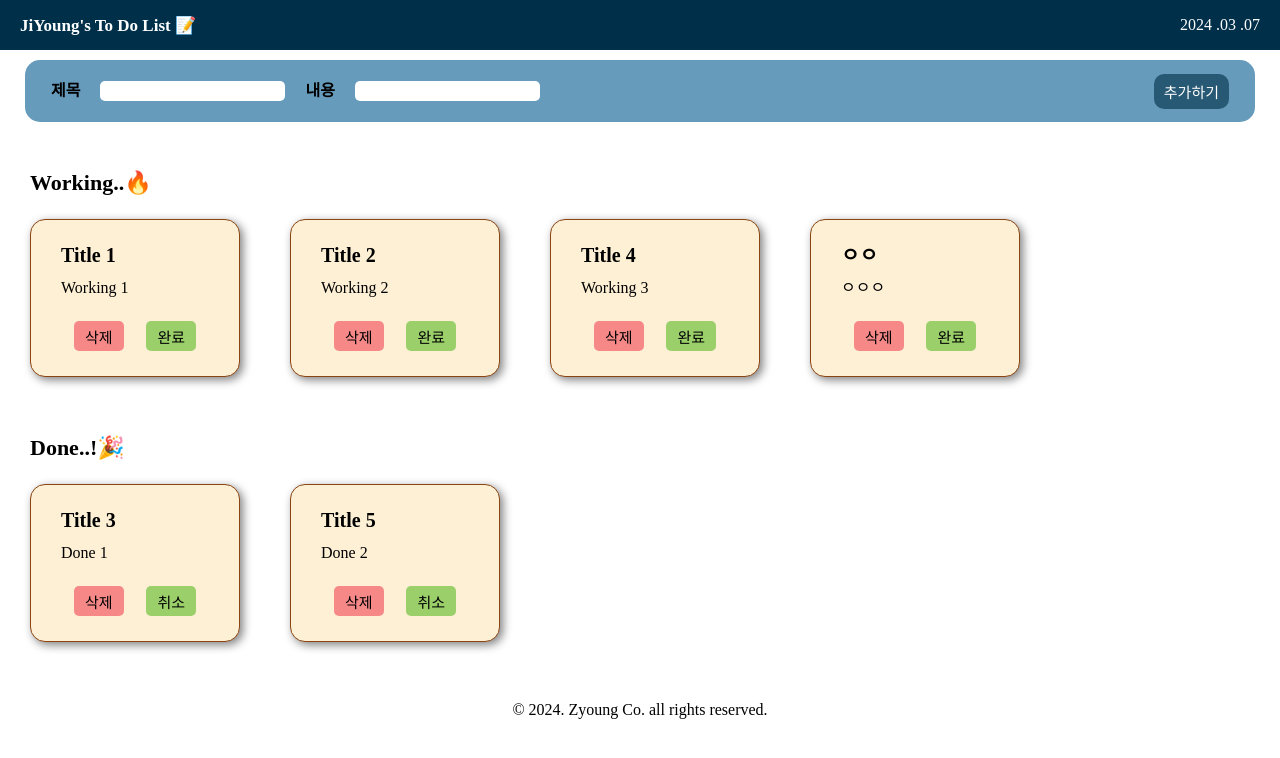
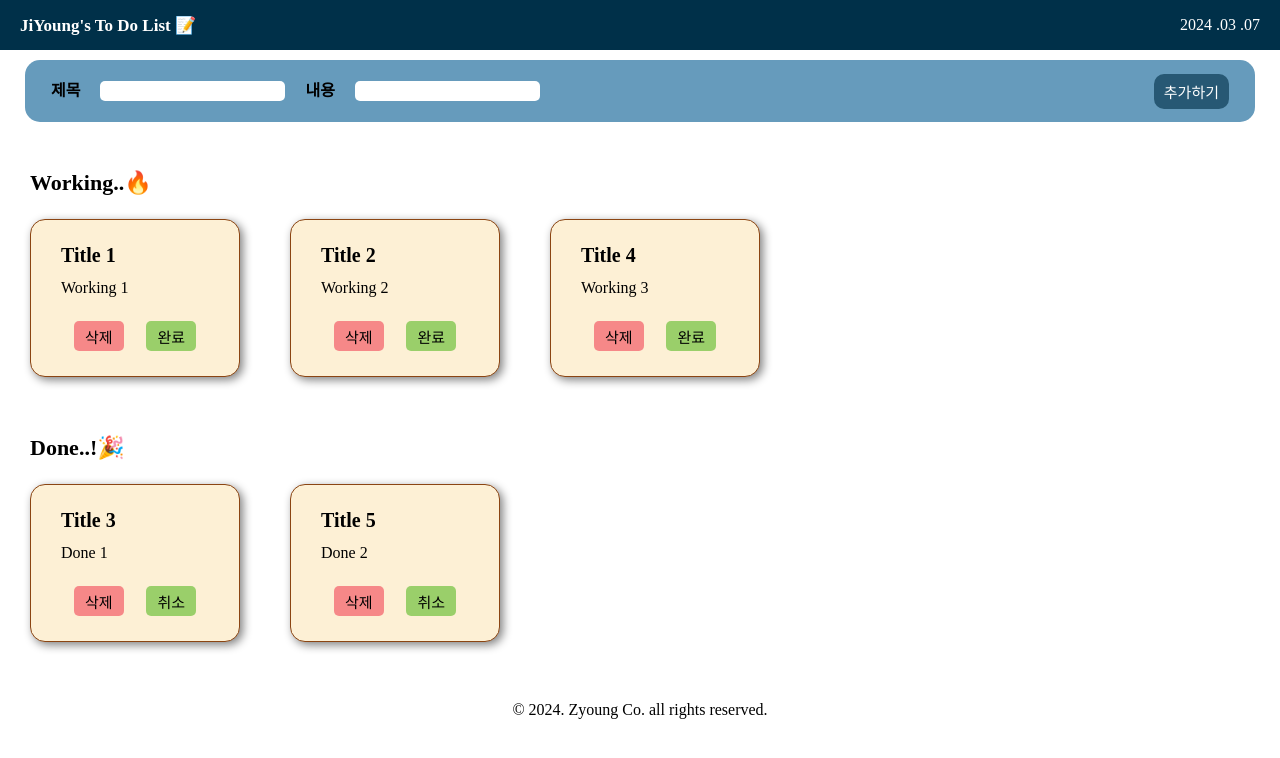
Before and after one commit to Zzzzyoung/nbc-project-todolist-typescript, a React (Create React App) app: page / in a window 1280 px wide. Shown: the top 758 px of the page. Built offline with nearby package versions, Linux system fonts and the light colour scheme; data requests are answered from the project's data file.

Commit message:
Fix: Todo 상태 업데이트 시 db.json에 반영되지 않는 문제 해결

```diff
--- a/db.json
+++ b/db.json
@@ -29,12 +29,6 @@
       "title": "Title 5",
       "content": "Done 2",
       "isDone": true
-    },
-    {
-      "id": "KaE-ERfne",
-      "title": "ㅇㅇ",
-      "content": "ㅇㅇㅇ",
-      "isDone": false
     }
   ]
 }
--- a/src/components/todo/TodoController.tsx
+++ b/src/components/todo/TodoController.tsx
@@ -93,8 +93,12 @@ const TodoController: React.FC = () => {
   // Todo 상태 업데이트하기 (완료/취소)
   const clickUpdateTodoButton = async (id: string) => {
     try {
-      await todoApi.patch(`/todos/${id}`);
-      dispatch(updateTodo(id));
+      const todoToUpdate = todos.find((todo) => todo.id === id);
+
+      if (todoToUpdate) {
+        await todoApi.patch(`/todos/${id}`, { isDone: !todoToUpdate.isDone });
+        dispatch(updateTodo(id));
+      }
     } catch (error) {
       console.error(error);
       alert("Todo 업데이트 중에 오류가 발생했습니다.");
```
